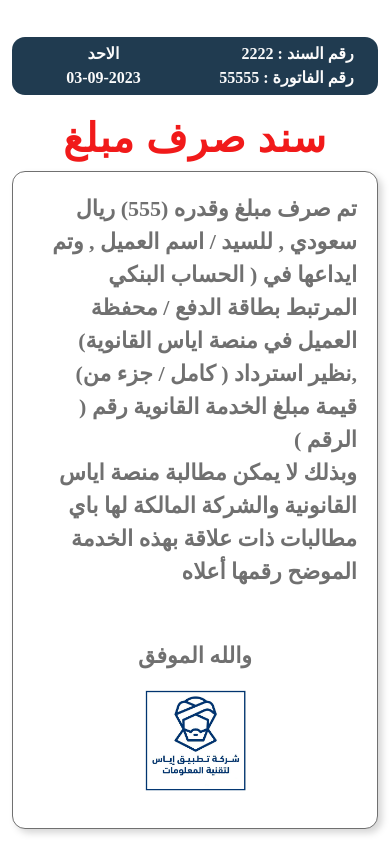
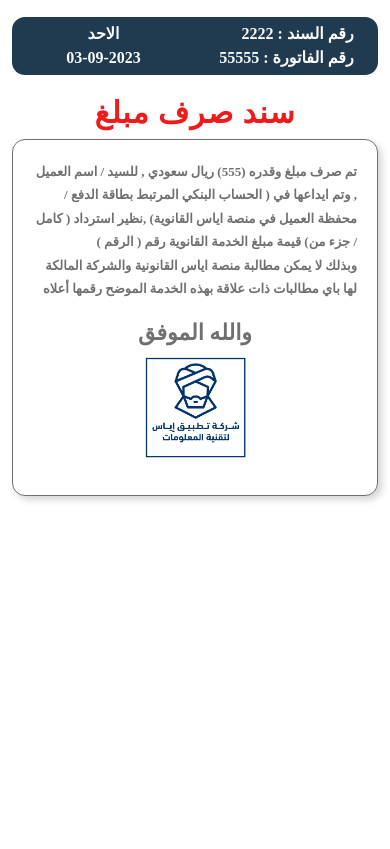
Before and after one commit to amrmattar/khetm, a plain HTML site: page index.html in a window 390 px wide. Shown: the part 81-930 px from the top of the page. After the commit the page ends 844 px from the top, so only its background shows below. Drawn offline with Linux system fonts and the light colour scheme.

Commit message:
last upda

```diff
--- a/css/style.css
+++ b/css/style.css
@@ -11,7 +11,9 @@ html {
     background-color: #d7d8e4;
     border-radius: 10px;
   }
-
+body{
+    overflow-y: hidden;
+}
 section {
     margin: 20px 0;
 }
@@ -34,11 +36,10 @@ section {
 }
 
 .content {
-    margin-top: 20px;
+    /* margin-top: 20px; */
 }
 
 .info {
-    /* height: 52px; */
     border-radius: 13px;
     background-color: #203b50;
     font-size: 16px;
@@ -70,7 +71,7 @@ section {
         text-align: center;
     }
 .headline {
-    font-size: 40px;
+    font-size: 30px;
     letter-spacing: 1px;
     color: #f11a1a;
     font-weight: bold;
@@ -89,27 +90,36 @@ section {
 
 .desc-text {
    padding: 20px;
-    font-size: 22px;
+    font-size: 18px;
     color: #707070;
     font-weight: bold;
     font-family: "adwa";
     text-align: right;
+    line-height: 1.8;
+}
+@media (max-width:600px) {
+    .desc-text{
+        font-size: 13px;
+    }
+}
+@media (max-width:330px) {
+
+    .end h3{
+        font-size: 18px;
+    }
 }
 @media (max-width:380px) {
-    .desc-text{
-        font-size: 20px;
-    }
+
     .headline{
-        font-size: 33px;
+        font-size: 25px;
     }
    .info{font-size: 14px;}
 }
 .end{
-    margin: 35px 0;
+    margin: 0 0 35px 0;
 
 }
 .end h3{
-height: 37px;
 font-size: 22px;
 color: #707070;
 font-weight: bold;
```
